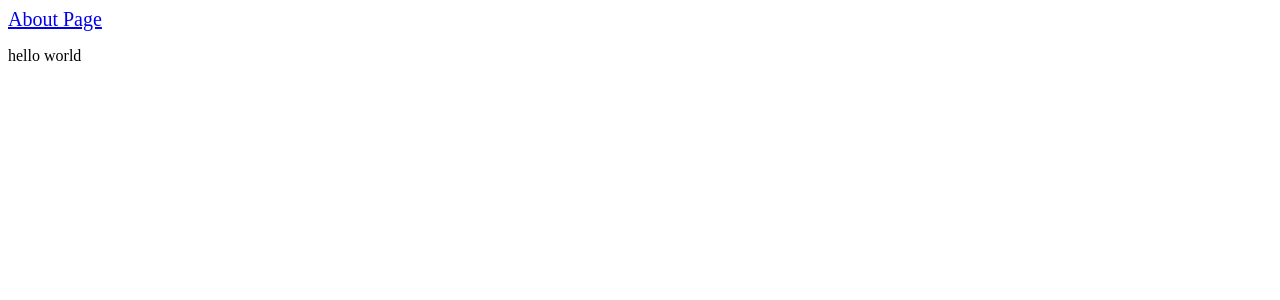
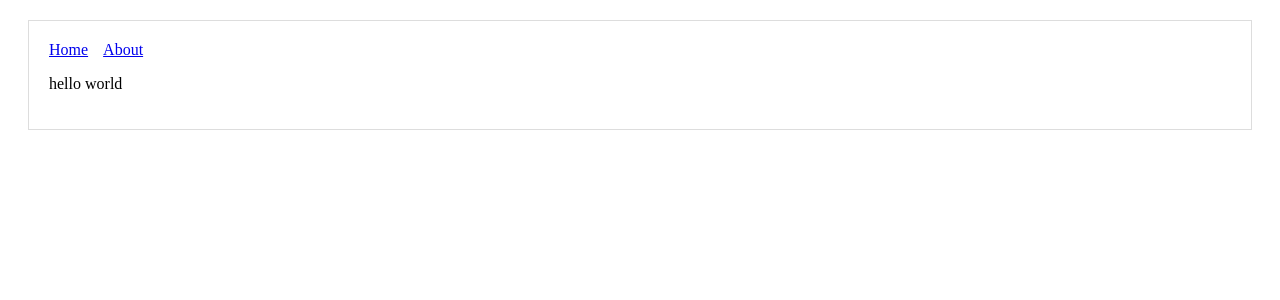
Before and after one commit to dlcoffee/nextjs-tut, a Next.js app: page / in a window 1280 px wide. Shown: the top 300 px of the page. Built offline with nearby package versions, Linux system fonts and the light colour scheme.

Commit message:
layout component

```diff
--- /dev/null
+++ b/components/Header.js
@@ -0,0 +1,18 @@
+import Link from 'next/link';
+
+const linkStyle = {
+  marginRight: 15,
+};
+
+const Header = () => (
+  <div>
+    <Link href="/">
+      <a style={linkStyle}>Home</a>
+    </Link>
+    <Link href="/about">
+      <a style={linkStyle}>About</a>
+    </Link>
+  </div>
+);
+
+export default Header;
--- /dev/null
+++ b/components/Layout.js
@@ -0,0 +1,16 @@
+import Header from './Header';
+
+const layoutStyle = {
+  margin: 20,
+  padding: 20,
+  border: '1px solid #DDD',
+};
+
+const Layout = (props) => (
+  <div style={layoutStyle}>
+    <Header />
+    { props.children }
+  </div>
+);
+
+export default Layout;
--- a/pages/about.js
+++ b/pages/about.js
@@ -1,5 +1,7 @@
+import Layout from '../components/Layout';
+
 export default () => (
-  <div>
+  <Layout>
     <p>this is the about page</p>
-  </div>
+  </Layout>
 );
--- a/pages/index.js
+++ b/pages/index.js
@@ -1,14 +1,10 @@
-import Link from 'next/link';
+import Layout from '../components/Layout';
 
 const Index = () => {
   return (
-    <div>
-      <Link href="/about">
-        <a style={{ fontSize: 20 }}>About Page</a>
-      </Link>
-
+    <Layout>
       <p>hello world</p>
-    </div>
+    </Layout>
   );
 };
 
```
